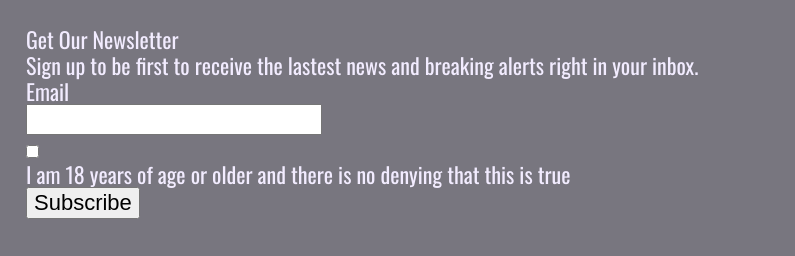
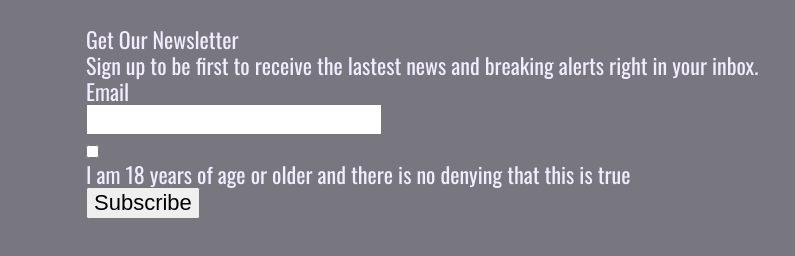
Before and after one commit to dmarti41/Lab-3-DM, a plain HTML site: page index.html in a window 1280 px wide. Shown: the whole page, without its empty margins (0-795 px from the left). Drawn offline with nearby package versions, Linux system fonts and the light colour scheme; a script that the page names is missing; a web font is replaced by a local one.

Commit message:
padding added to body of desktop
desktop version has padding of 60px left

```diff
--- a/css/screen.css
+++ b/css/screen.css
@@ -202,6 +202,8 @@ body
 	background-color: #78767F;
 	color: #F2ECFF;
 	font-family: 'Mukta Mahee', 'Oswald', 'Playfair Display';
+	padding-left: 60px;
+	padding-right: 40px;
 }
 
 label {
```
